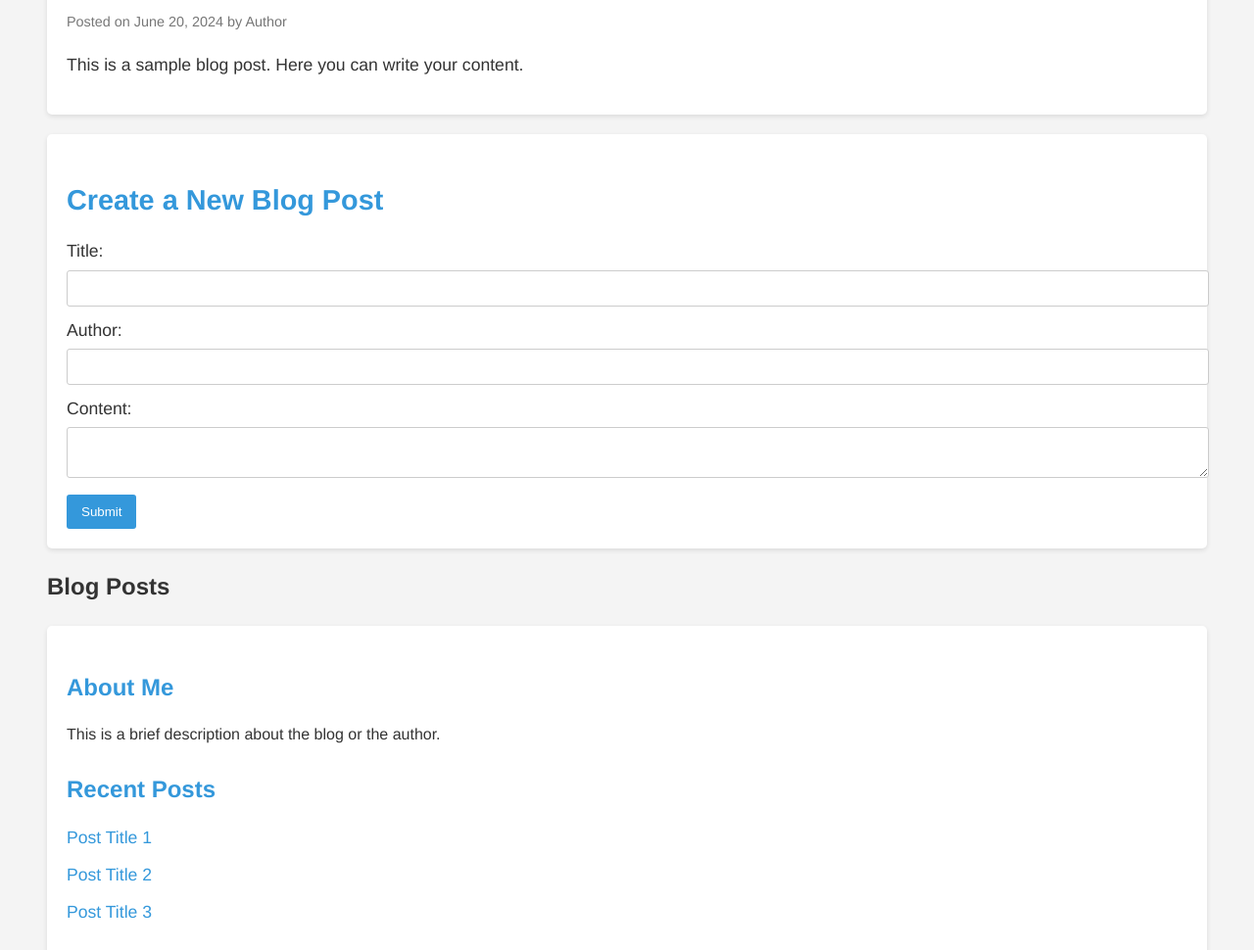
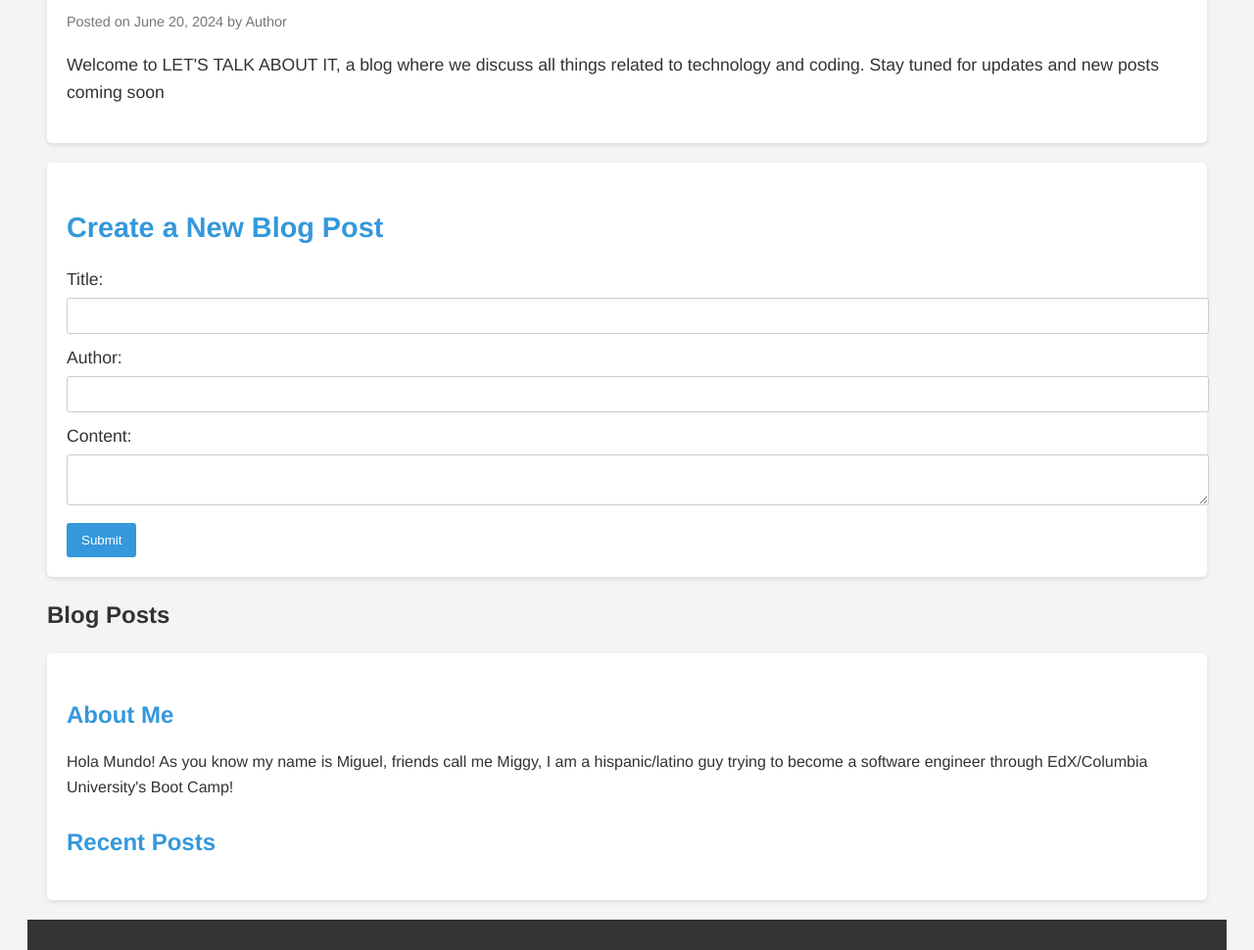
Before and after one commit to MiguelPena0101/LETS-TALK-ABOUT-IT, a plain HTML site: page index.html in a window 1280 px wide. Shown: the part 320-1290 px from the top of the page at 98% size. Drawn offline with Linux system fonts and the light colour scheme.

Commit message:
updated html with about page and updated script to add recent post functionallity

```diff
--- a/Assets/js/script.js
+++ b/Assets/js/script.js
@@ -25,10 +25,23 @@ function renderPosts(posts) {
     });
 }
 
+// Function to update recent posts
+function updateRecentPosts(posts) {
+    const recentPostsContainer = document.querySelector('.recent-posts');
+    recentPostsContainer.innerHTML = '';
+    const recentPosts = posts.slice(-3).reverse();
+    recentPosts.forEach(post => {
+        const postItem = document.createElement('li');
+        postItem.innerHTML = `<a href="#">${post.title}</a>`;
+        recentPostsContainer.appendChild(postItem);
+    });
+}
+
 // Initial load of posts
 document.addEventListener('DOMContentLoaded', () => {
     const posts = loadPosts();
     renderPosts(posts);
+    updateRecentPosts(posts);
 
     // Handle form submission
     document.getElementById('postForm').addEventListener('submit', (event) => {
@@ -41,6 +54,7 @@ document.addEventListener('DOMContentLoaded', () => {
         posts.push(newPost);
         savePosts(posts);
         renderPosts(posts);
+        updateRecentPosts(posts);
         document.getElementById('postForm').reset();
     });
 });
--- a/index.html
+++ b/index.html
@@ -3,7 +3,7 @@
 <head>
     <meta charset="UTF-8">
     <meta name="viewport" content="width=device-width, initial-scale=1.0">
-    <title>My Blog</title>
+    <title>LET'S TALK ABOUT IT</title>
     <link rel="stylesheet" href="Assets/css/styles.css">
 </head>
 <body>
@@ -30,7 +30,7 @@
                     <h2 class="post-title">Blog Post Title</h2>
                     <p class="post-meta">Posted on June 20, 2024 by Author</p>
                     <div class="post-content">
-                        <p>This is a sample blog post. Here you can write your content.</p>
+                        <p>Welcome to LET'S TALK ABOUT IT, a blog where we discuss all things related to technology and coding. Stay tuned for updates and new posts coming soon</p>
                     </div>
                 </article>
                 <!-- Add more articles here -->
@@ -59,18 +59,19 @@
             <aside class="sidebar">
                 <div class="widget">
                     <h3 class="widget-title">About Me</h3>
-                    <p>This is a brief description about the blog or the author.</p>
+                    <p>Hola Mundo! As you know my name is Miguel, friends call me Miggy, I am a hispanic/latino guy trying to become a software engineer through EdX/Columbia University's Boot Camp!</p>
                 </div>
                 <div class="widget">
                     <h3 class="widget-title">Recent Posts</h3>
                     <ul class="recent-posts">
-                        <li><a href="#">Post Title 1</a></li>
-                        <li><a href="#">Post Title 2</a></li>
-                        <li><a href="#">Post Title 3</a></li>
+                        <li><a href="#">Sample Post 1</a></li>
+                        <li><a href="#">Sample Post 2</a></li>
+                        <li><a href="#">Sample Post 3</a></li>
                     </ul>
                 </div>
             </aside>
         </div>
+
     </main>
 
     <!-- Footer Section -->
@@ -79,5 +80,8 @@
             <p>&copy; 2024 My Blog. All rights reserved.</p>
         </div>
     </footer>
+
+    <!-- JavaScript -->
+    <script src="Assets/js/script.js"></script>
 </body>
 </html>
```
Also changed, not shown: Assets/media/LETS TALK ABOUT IT.png (added).
